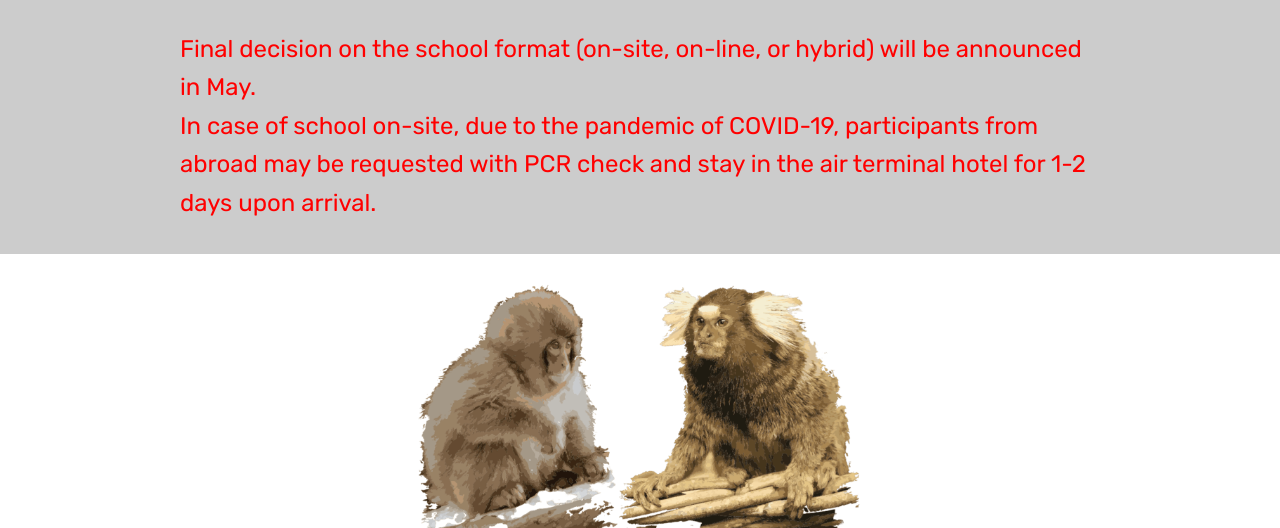
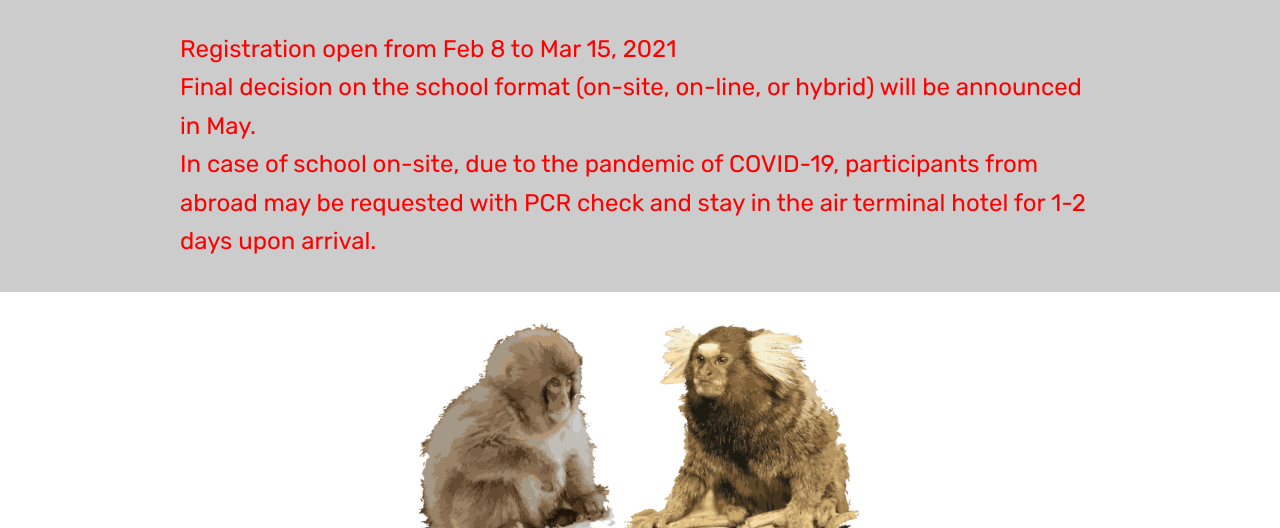
Before and after one commit to CHEN-HO/janubetpns2020, a plain HTML site: page index.html in a window 1280 px wide. Shown: the top 528 px of the page. Drawn offline with Linux system fonts and the light colour scheme.

Commit message:
create github pages

```diff
--- a/index.html
+++ b/index.html
@@ -37,7 +37,8 @@
             <div class="col-md-10 align-center">
 
 
-                <p class="mbr-text pb-3 mbr-fonts-style display-5">Final decision on the school format (on-site, on-line, or hybrid) will be announced in May.<br>In case of school on-site, due to the pandemic of COVID-19, participants from abroad may be requested with PCR check and stay in the air terminal hotel for 1-2 days upon arrival.&nbsp;</p>
+                <p class="mbr-text pb-3 mbr-fonts-style display-5">Registration open from
+Feb 8 to Mar 15, 2021<br>Final decision on the school format (on-site, on-line, or hybrid) will be announced in May.<br>In case of school on-site, due to the pandemic of COVID-19, participants from abroad may be requested with PCR check and stay in the air terminal hotel for 1-2 days upon arrival.&nbsp;</p>
 
             </div>
         </div>
@@ -599,7 +600,7 @@
                         <a href="https://forms.gle/Zi744CWf4SiTT9W97" target="_blank"><img src="assets/images/logos-1080x360.png" alt="Mobirise" title=""></a>
                     </div>
                     <div class="card-box p-5">
-                        <h4 class="card-title py-2 mbr-fonts-style align-center mbr-white display-5">Register open from Feb 8 to Mar 15, 2021</h4>
+                        <h4 class="card-title py-2 mbr-fonts-style align-center mbr-white display-5">Registration open from<br>Feb 8 to Mar 15, 2021</h4>
 
                     </div>
                 </div>
@@ -677,7 +678,7 @@
 
         </div>
     </div>
-</section><section style="background-color: #fff; font-family: -apple-system, BlinkMacSystemFont, 'Segoe UI', 'Roboto', 'Helvetica Neue', Arial, sans-serif; color:#aaa; font-size:12px; padding: 0; align-items: center; display: flex;"><a href="https://mobirise.site/q" style="flex: 1 1; height: 3rem; padding-left: 1rem;"></a><p style="flex: 0 0 auto; margin:0; padding-right:1rem;">Made with Mobirise <a href="https://mobirise.site/j" style="color:#aaa;">site</a> maker</p></section><script src="assets/web/assets/jquery/jquery.min.js"></script>  <script src="assets/popper/popper.min.js"></script>  <script src="assets/bootstrap/js/bootstrap.min.js"></script>  <script src="assets/tether/tether.min.js"></script>  <script src="assets/smoothscroll/smooth-scroll.js"></script>  <script src="assets/viewportchecker/jquery.viewportchecker.js"></script>  <script src="assets/theme/js/script.js"></script>
+</section><section style="background-color: #fff; font-family: -apple-system, BlinkMacSystemFont, 'Segoe UI', 'Roboto', 'Helvetica Neue', Arial, sans-serif; color:#aaa; font-size:12px; padding: 0; align-items: center; display: flex;"><a href="https://mobirise.site/j" style="flex: 1 1; height: 3rem; padding-left: 1rem;"></a><p style="flex: 0 0 auto; margin:0; padding-right:1rem;">Design a free website - <a href="https://mobirise.site/w" style="color:#aaa;">Get now</a></p></section><script src="assets/web/assets/jquery/jquery.min.js"></script>  <script src="assets/popper/popper.min.js"></script>  <script src="assets/bootstrap/js/bootstrap.min.js"></script>  <script src="assets/tether/tether.min.js"></script>  <script src="assets/smoothscroll/smooth-scroll.js"></script>  <script src="assets/viewportchecker/jquery.viewportchecker.js"></script>  <script src="assets/theme/js/script.js"></script>
 
 
  <div id="scrollToTop" class="scrollToTop mbr-arrow-up"><a style="text-align: center;"><i class="mbr-arrow-up-icon mbr-arrow-up-icon-cm cm-icon cm-icon-smallarrow-up"></i></a></div>
```
Also changed, not shown: 1 other file.
